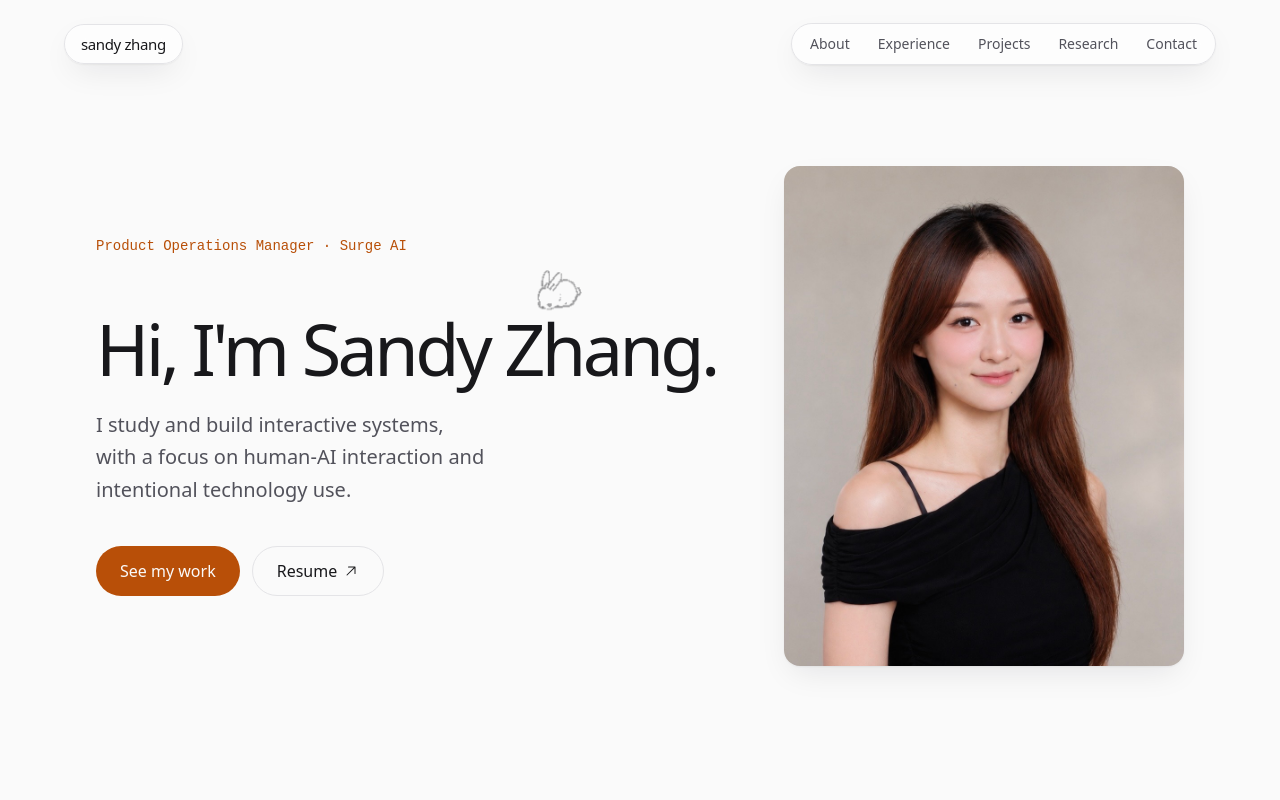
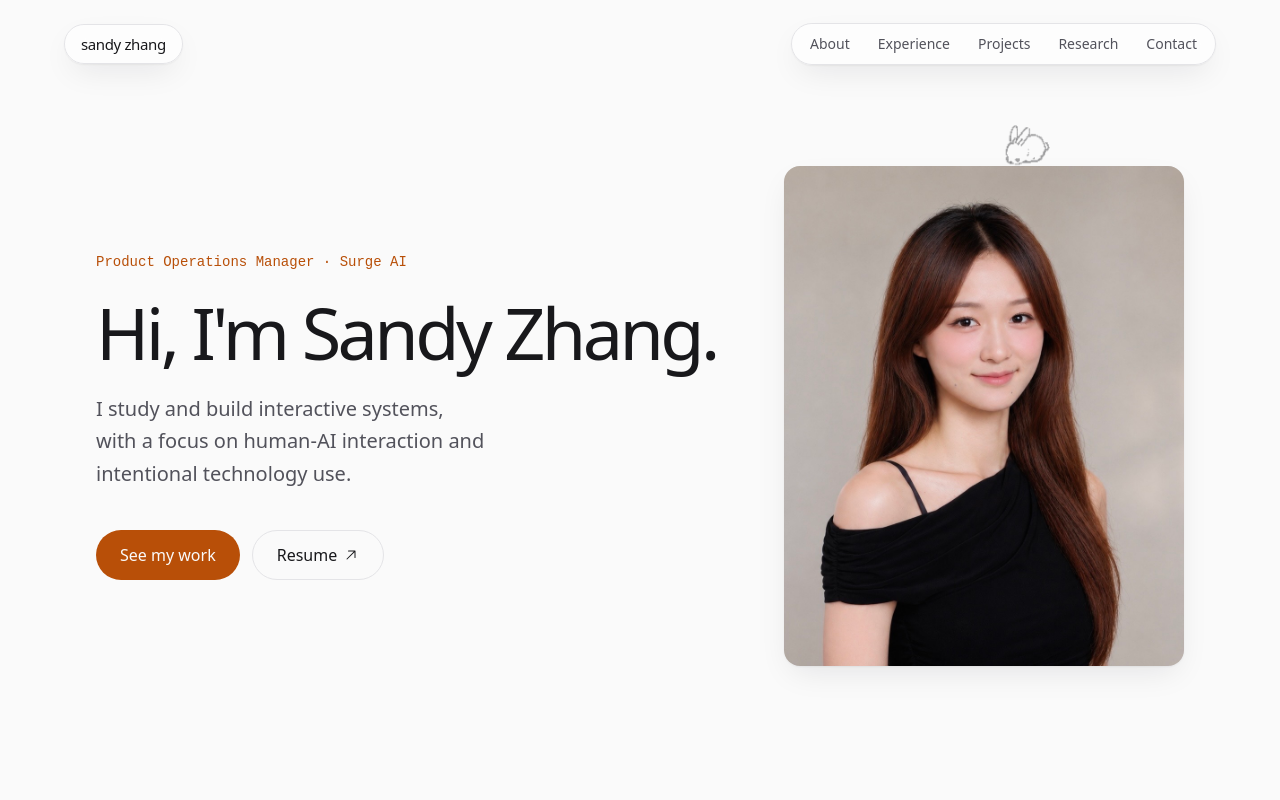
Before and after one commit to sandyzyn/sandyzyn.github.io, a React (Vite) app: page / in a window 1280 px wide. Shown: the top 800 px of the page. Built offline with nearby package versions, Linux system fonts and the light colour scheme.

Commit message:
bonny on top

```diff
--- a/src/components/Hero.tsx
+++ b/src/components/Hero.tsx
@@ -1,39 +1,15 @@
-import { useLayoutEffect, useRef, useState, type RefObject } from 'react'
 import { motion } from 'motion/react'
 import { ArrowUpRightIcon } from '@phosphor-icons/react'
 import { profile } from '../content'
 import { BUNNY_DOTS, BUNNY_H, BUNNY_W } from './bunnyDots'
 
 /*
-  Keeps the bunny's track lined up with "Sandy Zhang." When the heading fits on one line the
-  track sits right above the name; when it wraps, the name is on line two, so the track moves
-  to the top of the heading (still name-width) instead of landing between the lines.
+  Dot-matrix bunny that sits on the top edge of the photo and hops along it.
+  Inset from both sides so it stays clear of the rounded corners. Decorative only.
 */
-function useNameTrack(heading: RefObject<HTMLElement | null>, name: RefObject<HTMLElement | null>) {
-  const [track, setTrack] = useState({ left: 0, width: 0 })
-  useLayoutEffect(() => {
-    const h = heading.current
-    const n = name.current
-    if (!h || !n) return
-    const measure = () => {
-      const hr = h.getBoundingClientRect()
-      const nr = n.getBoundingClientRect()
-      const oneLine = nr.top - hr.top < nr.height / 2
-      setTrack({ left: oneLine ? nr.left - hr.left : 0, width: nr.width })
-    }
-    measure()
-    const ro = new ResizeObserver(measure)
-    ro.observe(h)
-    document.fonts?.ready.then(measure)
-    return () => ro.disconnect()
-  }, [heading, name])
-  return track
-}
-
-/* Dot-matrix bunny that hops along the top of the name. Decorative only. */
-function Bunny({ left, width }: { left: number; width: number }) {
+function Bunny() {
   return (
-    <span aria-hidden style={{ left, width }} className="pointer-events-none absolute bottom-full block h-11">
+    <span aria-hidden className="pointer-events-none absolute inset-x-4 bottom-full -mb-px block h-11 overflow-x-clip">
       <span className="bunny-track block h-full w-full">
         <span className="bunny-face block h-11 w-11 origin-center">
           <span className="bunny-hop block h-11 w-11">
@@ -53,11 +29,8 @@ const item = {
 } as const
 
 export default function Hero() {
-  const headingRef = useRef<HTMLHeadingElement>(null)
-  const nameRef = useRef<HTMLSpanElement>(null)
-  const track = useNameTrack(headingRef, nameRef)
   return (
-    <section id="top" className="mx-auto flex min-h-[100dvh] max-w-6xl items-center px-4 pb-16 pt-24 sm:px-8">
+    <section id="top" className="mx-auto flex min-h-[100dvh] max-w-6xl items-center px-4 pb-16 pt-32 sm:px-8 md:pt-24">
       <div className="grid w-full grid-cols-1 items-center gap-12 md:grid-cols-12 md:gap-8">
         <motion.div
           className="order-2 md:order-1 md:col-span-7"
@@ -65,19 +38,14 @@ export default function Hero() {
           animate="show"
           variants={{ show: { transition: { staggerChildren: 0.08 } } }}
         >
-          <motion.p variants={item} className="mb-14 font-mono text-sm text-accent">
+          <motion.p variants={item} className="mb-6 font-mono text-sm text-accent">
             {profile.tagline}
           </motion.p>
           <motion.h1
-            ref={headingRef}
             variants={item}
-            className="relative mb-6 w-fit text-5xl font-medium leading-[1.02] tracking-tighter text-balance sm:text-6xl lg:text-7xl"
+            className="mb-6 text-5xl font-medium leading-[1.02] tracking-tighter text-balance sm:text-6xl lg:text-7xl"
           >
-            {track.width > 0 && <Bunny left={track.left} width={track.width} />}
-            Hi, I'm{' '}
-            <span ref={nameRef} className="inline-block">
-              Sandy Zhang.
-            </span>
+            Hi, I'm Sandy Zhang.
           </motion.h1>
           <motion.p variants={item} className="mb-10 max-w-[34ch] text-lg leading-relaxed text-ink-2 md:text-xl">
             {profile.intro}
@@ -106,8 +74,11 @@ export default function Hero() {
           animate={{ opacity: 1, scale: 1 }}
           transition={{ type: 'spring', stiffness: 80, damping: 20, delay: 0.1 }}
         >
+          {/* Wrapper is not clipped so the bunny can sit on the photo's top edge. */}
+          <div className="relative mr-auto w-full max-w-[220px] md:ml-auto md:mr-0 md:max-w-[400px]">
+            <Bunny />
             {/* 4:5 center crop also trims a UI artifact in the photo's bottom-right corner. */}
-          <div className="mr-auto aspect-[4/5] w-full max-w-[220px] overflow-hidden rounded-2xl bg-surface-2 shadow-soft md:ml-auto md:mr-0 md:max-w-[400px]">
+            <div className="aspect-[4/5] w-full overflow-hidden rounded-2xl bg-surface-2 shadow-soft">
               <img
                 src={profile.photo}
                 alt="Portrait of Sandy Zhang"
@@ -117,6 +88,7 @@ export default function Hero() {
                 className="h-full w-full object-cover object-[50%_20%]"
               />
             </div>
+          </div>
         </motion.div>
       </div>
     </section>
```
Also changed, not shown: src/index.css (+2 -2 lines). Lines whose indentation alone changed are shown as unchanged.
